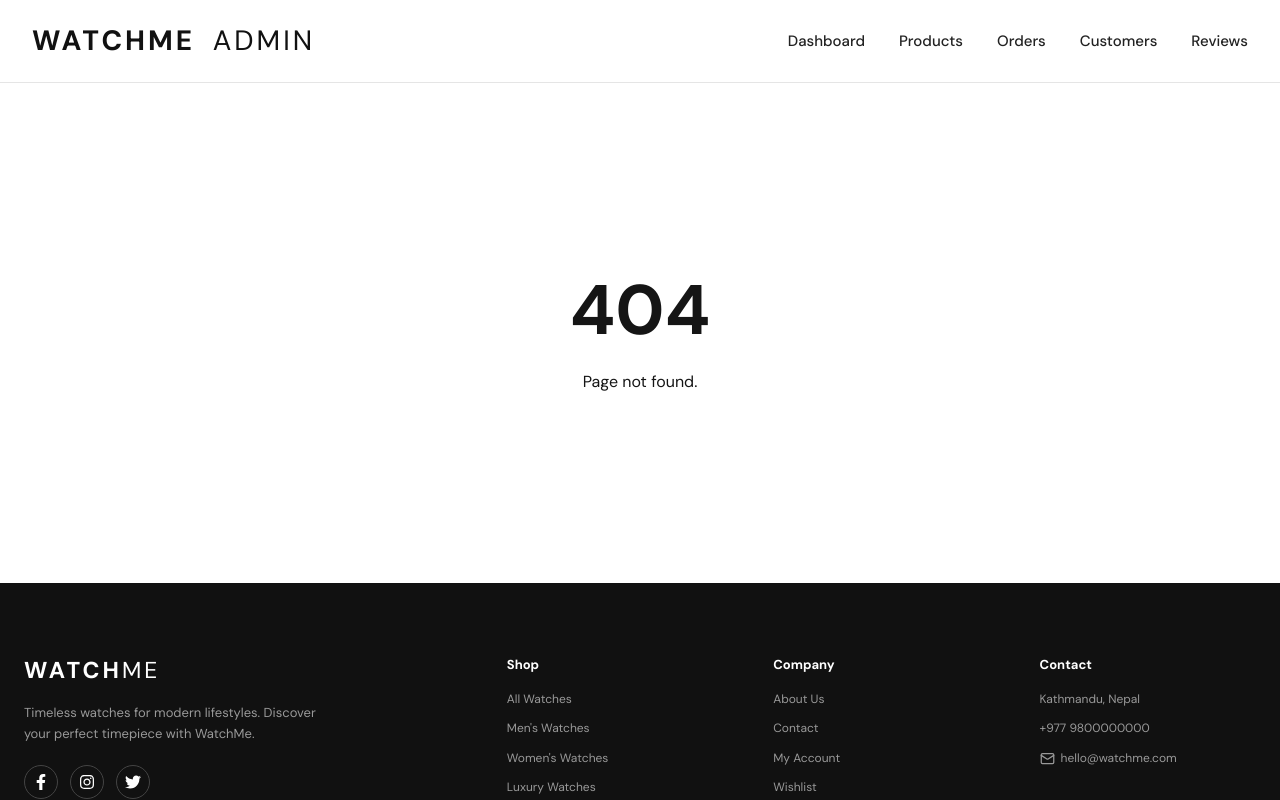
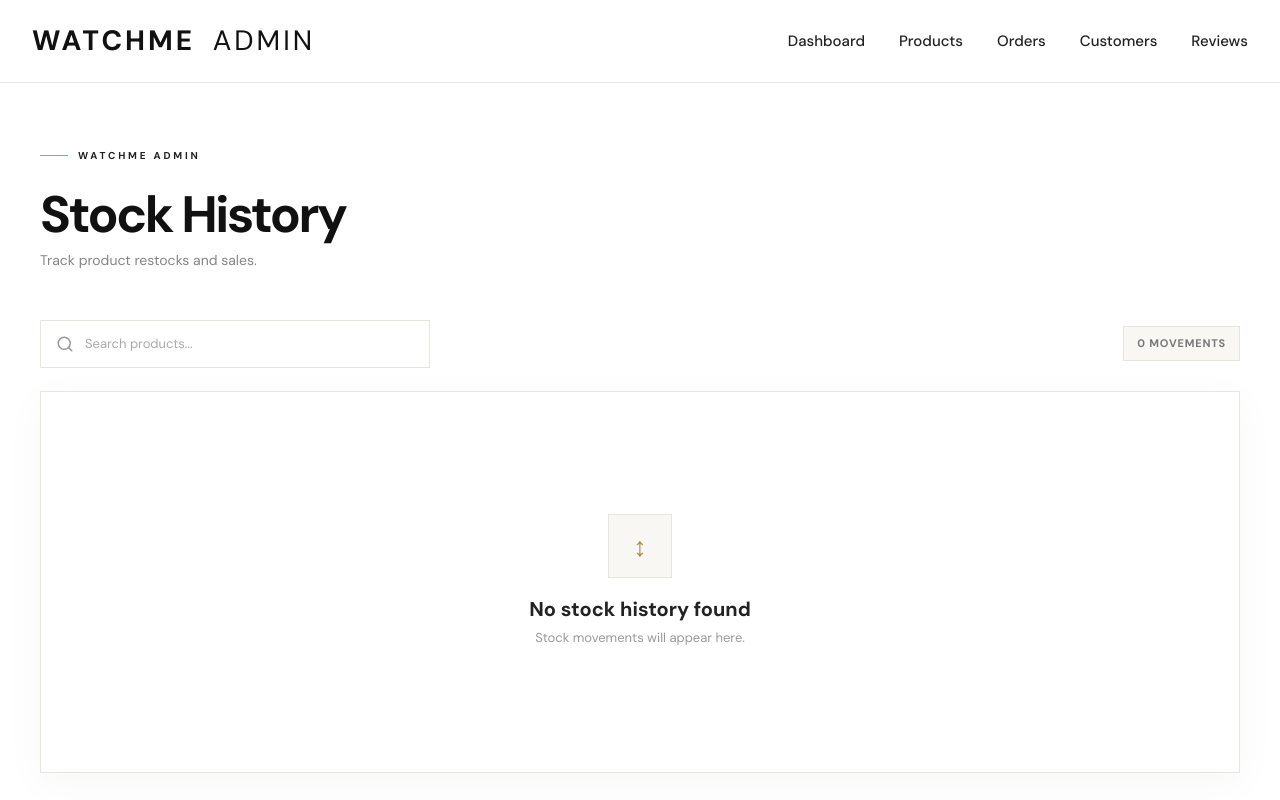
Before and after one commit to aashishbudhathoki333/Watch-ME, a React (Vite) app in the folder client/: page /admin/stock-history in a window 1280 px wide. Shown: the top 800 px of the page. Built offline with nearby package versions, Linux system fonts and the light colour scheme; sample sign-in values are in the browser's storage; a web font is replaced by a local one.

Commit message:
feat: Add AdminStockHistory route and styling for stock history page

```diff
--- a/client/src/App.jsx
+++ b/client/src/App.jsx
@@ -31,6 +31,8 @@ import AdminProducts from "./pages/AdminProducts";
 import AdminCustomers from "./pages/AdminCustomers";
 import AdminProtectedRoute from "./components/AdminProtectedRoute";
 import AdminReviews from "./pages/AdminReviews";
+import AdminStockHistory from "./pages/AdminStockHistory";
+
 
 const App = () => {
   return (
@@ -190,6 +192,16 @@ const App = () => {
   }
 />
 
+<Route
+  path="/admin/stock-history"
+  element={
+    <AdminProtectedRoute>
+      <AdminStockHistory />
+    </AdminProtectedRoute>
+  }
+/>
+
+
               {/* ================= 404 ================= */}
 
               <Route
--- /dev/null
+++ b/client/src/pages/AdminStockHistory.css
@@ -0,0 +1,352 @@
+/* =========================================================
+   WATCHME — ADMIN STOCK HISTORY
+========================================================= */
+
+.admin-stock-history-page {
+    min-height: 100vh;
+    max-width: 1380px;
+    margin: 0 auto;
+    padding: 55px 40px 100px;
+    color: var(--admin-text);
+    background: #fff;
+}
+
+
+/* =========================================================
+   HEADER
+========================================================= */
+
+.admin-stock-history-header {
+    margin-bottom: 42px;
+}
+
+.admin-stock-history-header h1 {
+    margin: 13px 0 9px;
+
+    color: var(--admin-black);
+
+    font-size: clamp(36px, 4vw, 52px);
+    line-height: 1;
+    letter-spacing: -2.5px;
+    font-weight: 700;
+}
+
+.admin-stock-history-header p {
+    margin: 0;
+
+    color: var(--admin-muted);
+    font-size: 14px;
+    line-height: 1.7;
+}
+
+
+/* =========================================================
+   TOOLBAR
+========================================================= */
+
+.admin-stock-history-toolbar {
+    min-height: 58px;
+
+    display: flex;
+    align-items: center;
+    justify-content: space-between;
+
+    gap: 20px;
+    margin-bottom: 18px;
+}
+
+.admin-stock-history-toolbar>span {
+    padding: 8px 13px;
+
+    border: 1px solid var(--admin-border);
+    background: var(--admin-soft);
+
+    color: #777;
+
+    font-size: 11px;
+    font-weight: 700;
+
+    letter-spacing: 0.8px;
+    text-transform: uppercase;
+}
+
+
+/* =========================================================
+   SEARCH
+========================================================= */
+
+.admin-stock-history-search {
+    width: 390px;
+    height: 48px;
+    box-sizing: border-box;
+
+    display: flex;
+    align-items: center;
+
+    gap: 11px;
+    padding: 0 15px;
+
+    border: 1px solid var(--admin-border);
+    background: #fff;
+
+    transition:
+        border-color 0.2s ease,
+        box-shadow 0.2s ease;
+}
+
+.admin-stock-history-search:focus-within {
+    border-color: var(--admin-gold);
+
+    box-shadow:
+        0 0 0 4px rgba(176, 138, 74, 0.08);
+}
+
+.admin-stock-history-search svg {
+    color: #999;
+    flex-shrink: 0;
+}
+
+.admin-stock-history-search input {
+    width: 100%;
+    height: 100%;
+
+    border: none;
+    outline: none;
+
+    background: transparent;
+    color: var(--admin-text);
+
+    font-family: inherit;
+    font-size: 13px;
+}
+
+.admin-stock-history-search input::placeholder {
+    color: #aaa;
+}
+
+
+/* =========================================================
+   TABLE CARD
+========================================================= */
+
+.admin-stock-history-card {
+    border: 1px solid var(--admin-border);
+
+    background: #fff;
+
+    overflow: hidden;
+
+    box-shadow:
+        0 10px 40px rgba(0, 0, 0, 0.035);
+}
+
+.admin-stock-history-table-wrapper {
+    width: 100%;
+    overflow-x: auto;
+}
+
+.admin-stock-history-table {
+    width: 100%;
+    min-width: 900px;
+
+    border-collapse: collapse;
+}
+
+
+/* =========================================================
+   TABLE HEADER
+========================================================= */
+
+.admin-stock-history-table th {
+    padding: 17px 20px;
+
+    background: #f8f7f4;
+    border-bottom: 1px solid var(--admin-border);
+
+    color: #888;
+
+    font-size: 9px;
+    font-weight: 800;
+
+    letter-spacing: 1.8px;
+    text-align: left;
+    text-transform: uppercase;
+}
+
+
+/* =========================================================
+   TABLE BODY
+========================================================= */
+
+.admin-stock-history-table td {
+    padding: 18px 20px;
+
+    border-top: 1px solid #f0eee9;
+
+    color: #666;
+    font-size: 13px;
+
+    vertical-align: middle;
+
+    transition: background 0.2s ease;
+}
+
+.admin-stock-history-table tbody tr {
+    transition: background 0.2s ease;
+}
+
+.admin-stock-history-table tbody tr:hover td {
+    background: #fcfbf8;
+}
+
+.admin-stock-history-table td strong {
+    color: #222;
+}
+
+
+/* =========================================================
+   MOVEMENT TYPE
+========================================================= */
+
+.stock-history-type {
+    display: inline-flex;
+    align-items: center;
+
+    gap: 6px;
+
+    padding: 6px 9px;
+
+    font-size: 10px;
+    font-weight: 800;
+
+    letter-spacing: 0.5px;
+    text-transform: uppercase;
+}
+
+.stock-history-type.restock {
+    border: 1px solid #d9e8da;
+
+    background: #eef7ef;
+    color: #397044;
+}
+
+.stock-history-type.sale {
+    border: 1px solid #ecd7d7;
+
+    background: #fff1f1;
+    color: #a53c3c;
+}
+
+
+/* =========================================================
+   QUANTITY
+========================================================= */
+
+.quantity-positive {
+    color: #397044 !important;
+}
+
+.quantity-negative {
+    color: #a53c3c !important;
+}
+
+
+/* =========================================================
+   EMPTY STATE
+========================================================= */
+
+.admin-stock-history-empty {
+    min-height: 380px;
+
+    display: flex;
+    flex-direction: column;
+
+    align-items: center;
+    justify-content: center;
+
+    padding: 50px 20px;
+
+    text-align: center;
+}
+
+.admin-stock-history-empty::before {
+    content: "↕";
+
+    width: 62px;
+    height: 62px;
+
+    display: flex;
+    align-items: center;
+    justify-content: center;
+
+    margin-bottom: 20px;
+
+    border: 1px solid var(--admin-border);
+    background: var(--admin-soft);
+
+    color: var(--admin-gold);
+
+    font-size: 27px;
+}
+
+.admin-stock-history-empty h3 {
+    margin: 0 0 8px;
+
+    color: #222;
+    font-size: 20px;
+}
+
+.admin-stock-history-empty p {
+    margin: 0;
+
+    color: #999;
+    font-size: 13px;
+}
+
+
+/* =========================================================
+   MOBILE
+========================================================= */
+
+@media (max-width: 800px) {
+
+    .admin-stock-history-page {
+        padding: 40px 20px 70px;
+    }
+
+    .admin-stock-history-header h1 {
+        font-size: 38px;
+        letter-spacing: -2px;
+    }
+
+    .admin-stock-history-toolbar {
+        align-items: stretch;
+        flex-direction: column;
+
+        gap: 12px;
+    }
+
+    .admin-stock-history-search {
+        width: 100%;
+    }
+
+    .admin-stock-history-toolbar>span {
+        width: max-content;
+    }
+}
+
+
+@media (max-width: 480px) {
+
+    .admin-stock-history-page {
+        padding: 30px 14px 60px;
+    }
+
+    .admin-stock-history-header h1 {
+        font-size: 32px;
+    }
+
+    .admin-stock-history-header p {
+        font-size: 13px;
+    }
+}
```
